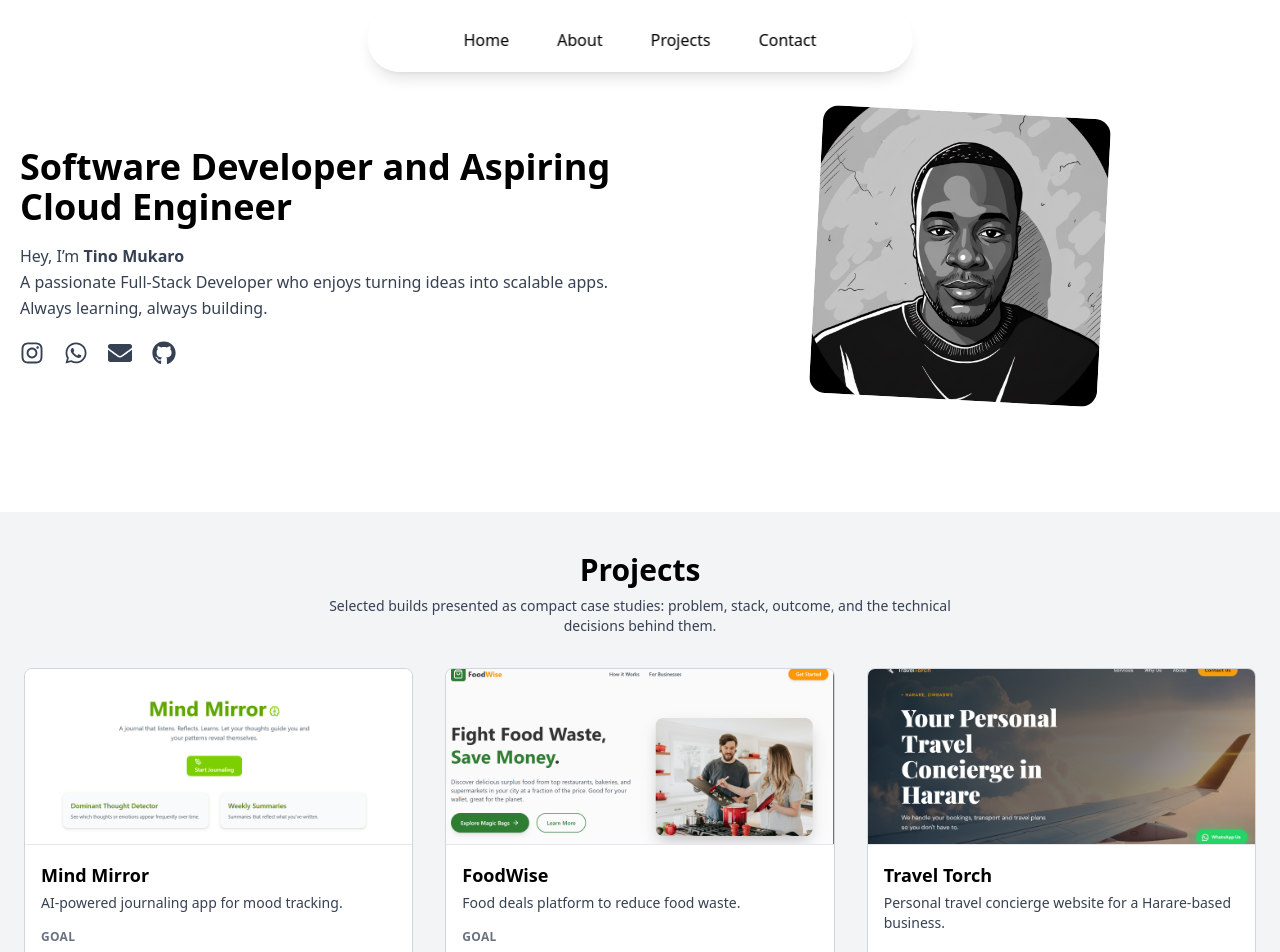
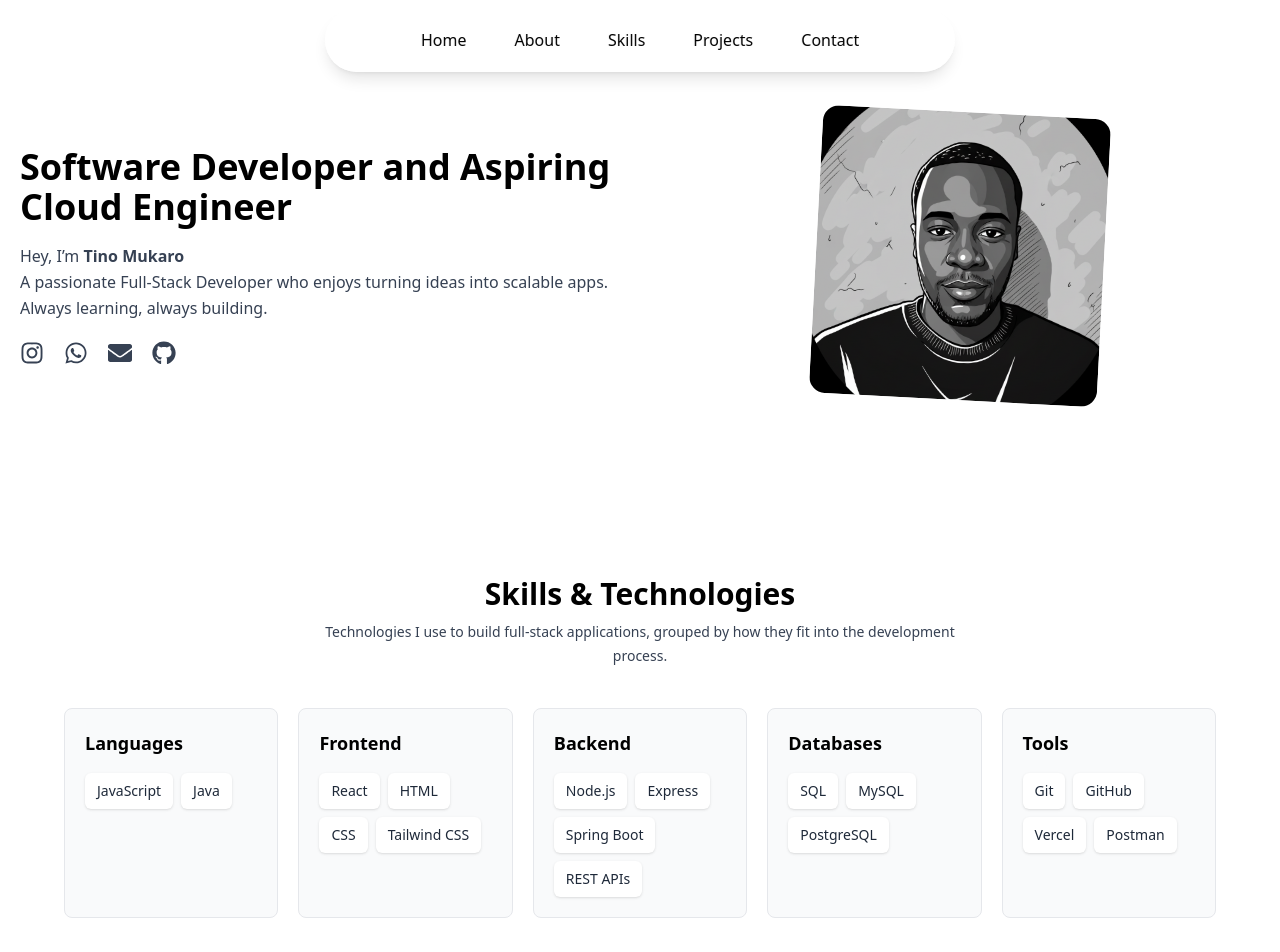
Before and after one commit to tinoMukaro/portfolio, a React (Vite) app: page / in a window 1280 px wide. Shown: the top 952 px of the page. Built offline with nearby package versions, Linux system fonts and the light colour scheme.

Commit message:
add skill section

```diff
--- a/src/App.jsx
+++ b/src/App.jsx
@@ -2,6 +2,7 @@ import { BrowserRouter as Router, Routes, Route } from "react-router-dom";
 import { Analytics } from "@vercel/analytics/react";
 import Navbar from "./components/Navbar";
 import Hero from "./components/Hero";
+import Skills from "./components/Skills";
 import Projects from "./components/Projects";
 import Approach from "./components/Approach";
 import About from "./pages/About";
@@ -18,6 +19,7 @@ function App() {
           element={
             <>
               <Hero />
+              <Skills />
               <Projects />
               <Approach />
             </>
--- a/src/components/Navbar.jsx
+++ b/src/components/Navbar.jsx
@@ -36,6 +36,14 @@ function Navbar() {
         </li>
         <li>
           <button
+            onClick={() => handleScrollTo("skills")}
+            className="text-black font-medium transition-colors duration-700 hover:text-blue-600 hover:font-semibold"
+          >
+            Skills
+          </button>
+        </li>
+        <li>
+          <button
             onClick={() => handleScrollTo("projects")}
             className="text-black font-medium transition-colors duration-700 hover:text-blue-600 hover:font-semibold"
           >
--- /dev/null
+++ b/src/components/Skills.jsx
@@ -0,0 +1,61 @@
+const skillGroups = [
+  {
+    title: "Languages",
+    skills: ["JavaScript", "Java"],
+  },
+  {
+    title: "Frontend",
+    skills: ["React", "HTML", "CSS", "Tailwind CSS"],
+  },
+  {
+    title: "Backend",
+    skills: ["Node.js", "Express", "Spring Boot", "REST APIs"],
+  },
+  {
+    title: "Databases",
+    skills: ["SQL", "MySQL", "PostgreSQL"],
+  },
+  {
+    title: "Tools",
+    skills: ["Git", "GitHub", "Vercel", "Postman"],
+  },
+];
+
+function Skills() {
+  return (
+    <section id="skills" className="bg-white px-6 py-16 text-black">
+      <div className="mx-auto max-w-6xl">
+        <div className="mb-10 text-center">
+          <h2 className="mb-2 text-3xl font-bold">Skills & Technologies</h2>
+          <p className="mx-auto max-w-2xl text-sm leading-6 text-gray-700">
+            Technologies I use to build full-stack applications, grouped by how
+            they fit into the development process.
+          </p>
+        </div>
+
+        <div className="grid gap-5 sm:grid-cols-2 lg:grid-cols-5">
+          {skillGroups.map((group) => (
+            <article
+              key={group.title}
+              className="rounded-lg border border-gray-200 bg-gray-50 p-5"
+            >
+              <h3 className="mb-4 text-lg font-semibold">{group.title}</h3>
+              <ul className="flex flex-wrap gap-2">
+                {group.skills.map((skill) => (
+                  <li
+                    key={skill}
+                    className="rounded-md bg-white px-3 py-2 text-sm font-medium text-gray-800 shadow-sm"
+                  >
+                    {skill}
+                  </li>
+                ))}
+              </ul>
+            </article>
+          ))}
+        </div>
+      </div>
+    </section>
+  );
+}
+
+export default Skills;
```
